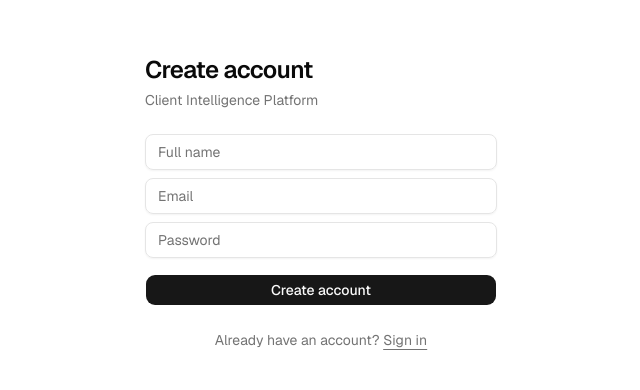
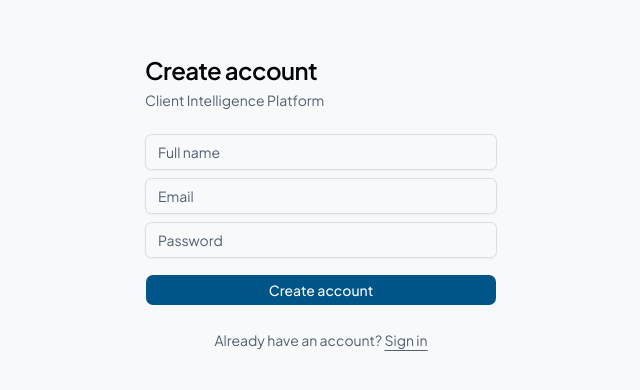
Before and after one commit to artzavala/RW3-Marketing, a Next.js app: page /sign-up in a window 1280 px wide. Shown: the part 198-588 px from the top of the page, without its empty margins (319-959 px from the left). Built offline with nearby package versions, Linux system fonts and the light colour scheme.

Commit message:
feat(ui): navy/blue design tokens + Plus Jakarta Sans font

```diff
--- a/src/app/globals.css
+++ b/src/app/globals.css
@@ -7,9 +7,9 @@
 @theme inline {
   --color-background: var(--background);
   --color-foreground: var(--foreground);
-  --font-sans: "Geist", "Geist Fallback", ui-sans-serif, system-ui, sans-serif;
-  --font-mono: "Geist Mono", "Geist Mono Fallback", ui-monospace, monospace;
-  --font-heading: var(--font-sans);
+  --font-sans: "Plus Jakarta Sans", ui-sans-serif, system-ui, sans-serif;
+  --font-heading: "Plus Jakarta Sans", ui-sans-serif, system-ui, sans-serif;
+  --font-mono: ui-monospace, monospace;
   --color-sidebar-ring: var(--sidebar-ring);
   --color-sidebar-border: var(--sidebar-border);
   --color-sidebar-accent-foreground: var(--sidebar-accent-foreground);
@@ -44,77 +44,42 @@
   --radius-lg: var(--radius);
   --radius-xl: calc(var(--radius) * 1.4);
   --radius-2xl: calc(var(--radius) * 1.8);
-  --radius-3xl: calc(var(--radius) * 2.2);
-  --radius-4xl: calc(var(--radius) * 2.6);
 }
 
 :root {
-  --background: oklch(1 0 0);
-  --foreground: oklch(0.145 0 0);
+  --background: oklch(0.982 0.003 247);
+  --foreground: oklch(0.09 0.015 254);
   --card: oklch(1 0 0);
-  --card-foreground: oklch(0.145 0 0);
+  --card-foreground: oklch(0.09 0.015 254);
   --popover: oklch(1 0 0);
-  --popover-foreground: oklch(0.145 0 0);
-  --primary: oklch(0.205 0 0);
+  --popover-foreground: oklch(0.09 0.015 254);
+  --primary: oklch(0.42 0.13 234);
   --primary-foreground: oklch(0.985 0 0);
-  --secondary: oklch(0.97 0 0);
-  --secondary-foreground: oklch(0.205 0 0);
-  --muted: oklch(0.97 0 0);
-  --muted-foreground: oklch(0.556 0 0);
-  --accent: oklch(0.97 0 0);
-  --accent-foreground: oklch(0.205 0 0);
+  --secondary: oklch(0.94 0.008 247);
+  --secondary-foreground: oklch(0.25 0.025 254);
+  --muted: oklch(0.94 0.008 247);
+  --muted-foreground: oklch(0.48 0.03 254);
+  --accent: oklch(0.94 0.008 247);
+  --accent-foreground: oklch(0.25 0.025 254);
   --destructive: oklch(0.577 0.245 27.325);
-  --border: oklch(0.922 0 0);
-  --input: oklch(0.922 0 0);
-  --ring: oklch(0.708 0 0);
-  --chart-1: oklch(0.87 0 0);
-  --chart-2: oklch(0.556 0 0);
-  --chart-3: oklch(0.439 0 0);
-  --chart-4: oklch(0.371 0 0);
-  --chart-5: oklch(0.269 0 0);
-  --radius: 0.625rem;
-  --sidebar: oklch(0.985 0 0);
-  --sidebar-foreground: oklch(0.145 0 0);
-  --sidebar-primary: oklch(0.205 0 0);
+  --border: oklch(0.90 0.008 247);
+  --input: oklch(0.90 0.008 247);
+  --ring: oklch(0.42 0.13 234);
+  --chart-1: oklch(0.42 0.13 234);
+  --chart-2: oklch(0.55 0.15 160);
+  --chart-3: oklch(0.65 0.15 55);
+  --chart-4: oklch(0.60 0.20 30);
+  --chart-5: oklch(0.50 0.18 290);
+  --radius: 0.5rem;
+  /* Dark navy sidebar */
+  --sidebar: oklch(0.175 0.025 254);
+  --sidebar-foreground: oklch(0.88 0.01 254);
+  --sidebar-primary: oklch(0.42 0.13 234);
   --sidebar-primary-foreground: oklch(0.985 0 0);
-  --sidebar-accent: oklch(0.97 0 0);
-  --sidebar-accent-foreground: oklch(0.205 0 0);
-  --sidebar-border: oklch(0.922 0 0);
-  --sidebar-ring: oklch(0.708 0 0);
-}
-
-.dark {
-  --background: oklch(0.145 0 0);
-  --foreground: oklch(0.985 0 0);
-  --card: oklch(0.205 0 0);
-  --card-foreground: oklch(0.985 0 0);
-  --popover: oklch(0.205 0 0);
-  --popover-foreground: oklch(0.985 0 0);
-  --primary: oklch(0.922 0 0);
-  --primary-foreground: oklch(0.205 0 0);
-  --secondary: oklch(0.269 0 0);
-  --secondary-foreground: oklch(0.985 0 0);
-  --muted: oklch(0.269 0 0);
-  --muted-foreground: oklch(0.708 0 0);
-  --accent: oklch(0.269 0 0);
-  --accent-foreground: oklch(0.985 0 0);
-  --destructive: oklch(0.704 0.191 22.216);
-  --border: oklch(1 0 0 / 10%);
-  --input: oklch(1 0 0 / 15%);
-  --ring: oklch(0.556 0 0);
-  --chart-1: oklch(0.87 0 0);
-  --chart-2: oklch(0.556 0 0);
-  --chart-3: oklch(0.439 0 0);
-  --chart-4: oklch(0.371 0 0);
-  --chart-5: oklch(0.269 0 0);
-  --sidebar: oklch(0.205 0 0);
-  --sidebar-foreground: oklch(0.985 0 0);
-  --sidebar-primary: oklch(0.488 0.243 264.376);
-  --sidebar-primary-foreground: oklch(0.985 0 0);
-  --sidebar-accent: oklch(0.269 0 0);
-  --sidebar-accent-foreground: oklch(0.985 0 0);
-  --sidebar-border: oklch(1 0 0 / 10%);
-  --sidebar-ring: oklch(0.556 0 0);
+  --sidebar-accent: oklch(0.24 0.025 254);
+  --sidebar-accent-foreground: oklch(0.95 0.008 247);
+  --sidebar-border: oklch(0.26 0.025 254);
+  --sidebar-ring: oklch(0.42 0.13 234);
 }
 
 @layer base {
--- a/src/app/layout.tsx
+++ b/src/app/layout.tsx
@@ -1,9 +1,12 @@
 import type { Metadata } from 'next'
-import { Geist, Geist_Mono } from 'next/font/google'
+import { Plus_Jakarta_Sans } from 'next/font/google'
 import './globals.css'
 
-const geistSans = Geist({ subsets: ['latin'], variable: '--font-geist-sans' })
-const geistMono = Geist_Mono({ subsets: ['latin'], variable: '--font-geist-mono' })
+const plusJakartaSans = Plus_Jakarta_Sans({
+  subsets: ['latin'],
+  variable: '--font-plus-jakarta-sans',
+  display: 'swap',
+})
 
 export const metadata: Metadata = {
   title: 'Client Intelligence Platform',
@@ -13,7 +16,7 @@ export const metadata: Metadata = {
 export default function RootLayout({ children }: { children: React.ReactNode }) {
   return (
     <html lang="en">
-      <body className={`${geistSans.variable} ${geistMono.variable} antialiased`}>
+      <body className={`${plusJakartaSans.className} antialiased`}>
         {children}
       </body>
     </html>
```
